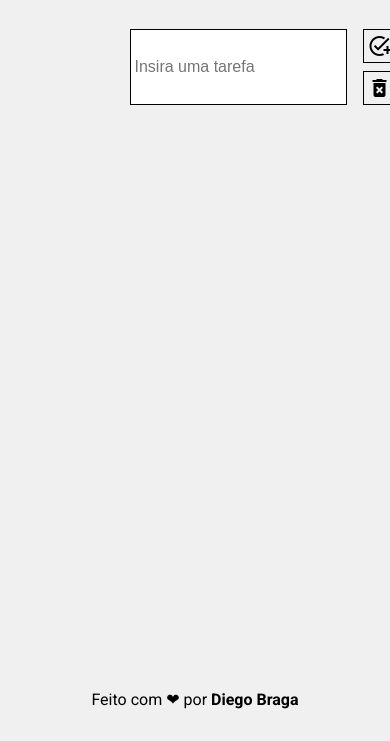
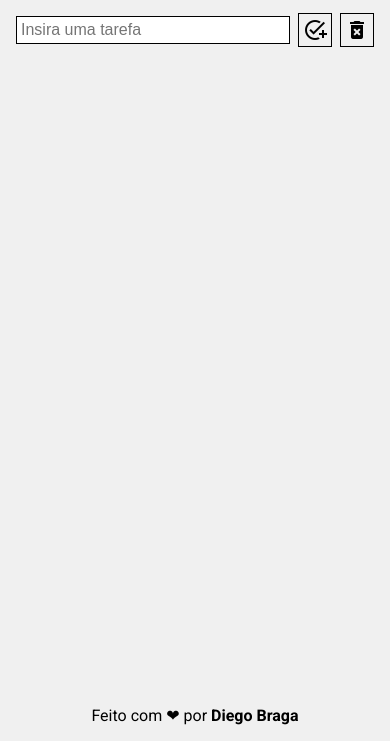
Before and after one commit to DiegoCstBraga/todo-list-js, a plain HTML site: page index.html in a window 390 px wide. Shown: the part 103-844 px from the top of the page. Drawn offline with Linux system fonts and the light colour scheme; a web font is replaced by a local one.

Commit message:
Add resposivity to mobile interface

```diff
--- a/style.css
+++ b/style.css
@@ -74,7 +74,7 @@ input, input:focus {
 }
 
 .main-container {
-  min-width: 80vw;
+  width: 100%;
   max-width: 50rem;
 
   flex: 1;
@@ -82,11 +82,13 @@ input, input:focus {
 
 .taskInput-container{
   padding: 0 1rem 1rem;
-  width: 50%;
+  width: 100%;
+  max-width: 50rem;
 
   display: flex;
-  justify-content: space-between;
-  /* align-items: center; */
+  flex-flow: row wrap;
+  justify-content: center;
+  align-items: center;
   gap: 1rem;
 
 }
@@ -109,7 +111,8 @@ input, input:focus {
 #taskList {
   padding: 1rem 0;
   /* background: var(--light-taskList-bg); */
-  width: 50%;
+  width: 90%;
+  max-width: 50rem;
 
   flex: 1;
 
@@ -155,3 +158,25 @@ input, input:focus {
   word-break: break-word;
 
 }
+
+footer p {
+  text-align: center;
+}
+
+@media (max-width: 1080px){
+  .web-page-container{
+    padding: 1rem 0;
+  }
+
+  .taskInput-container{
+    gap: 0.5rem;
+  }
+
+  #taskList{
+    padding: 0;
+  }
+
+  .taskSection{
+    padding: 0.5rem;
+  }
+}
```
